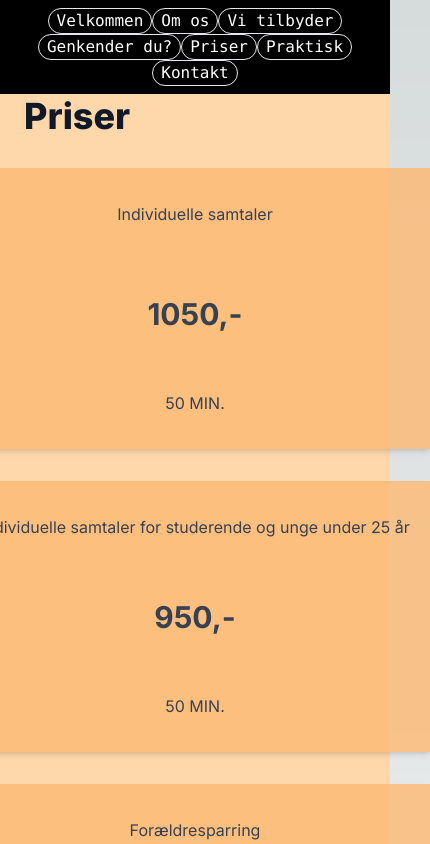
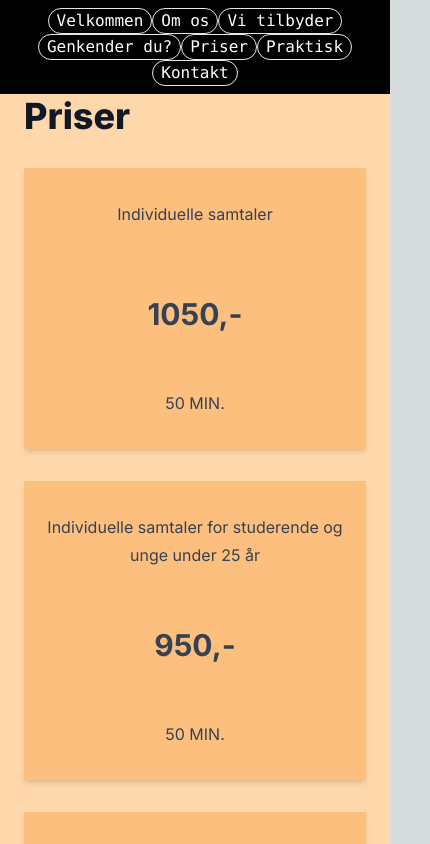
Before and after one commit to aMalling/PsykologTidVejle, a Next.js app: page /priser in a window 390 px wide. Shown: the top 844 px of the page, 430 px wide, since content can reach past the window. Built offline with nearby package versions, Linux system fonts and the light colour scheme.

Commit message:
fixed prices

```diff
--- a/app/priser/page.tsx
+++ b/app/priser/page.tsx
@@ -4,13 +4,13 @@ import React from "react";
 export default function Priser() {
   return (
     <div className=" bg-orange-200 ">
-      <div className="prose-base flex justify-center px-6 pt-24  sm:px-32">
+      <div className="prose-base flex justify-center px-6 pt-24 sm:px-32">
         <div className="prose max-w-lg">
           <div>
             <h1>Priser</h1>
           </div>
           <div>
-            <div className="-mx-16 my-8 flex grid-cols-3 flex-col gap-8 sm:grid">
+            <div className="my-8 flex grid-cols-3 flex-col gap-8 sm:-mx-16 sm:grid">
               <div className="grid grid-cols-1  bg-orange-300/80 p-3 text-center shadow-md">
                 <p>Individuelle samtaler </p>
                 <p className="mt-12 text-3xl font-bold">1050,-</p>
```
